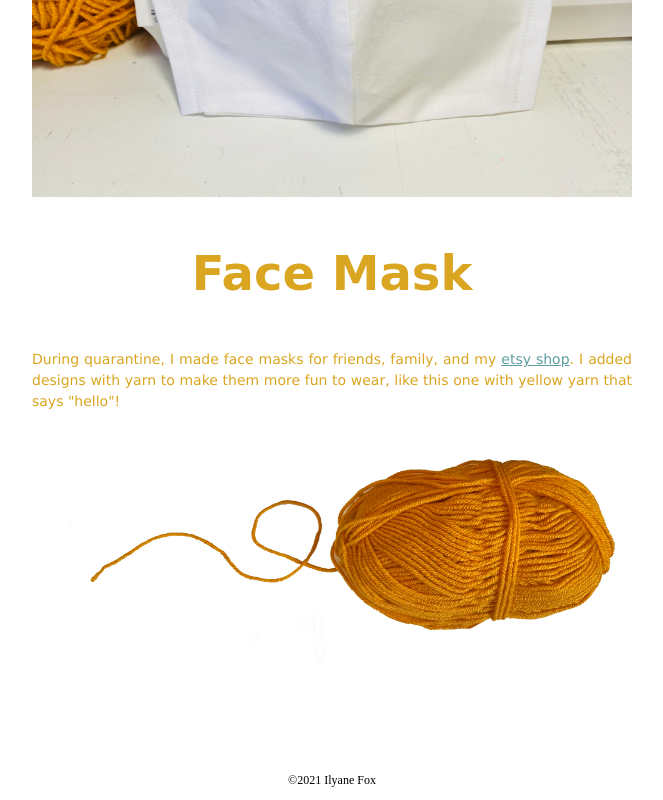
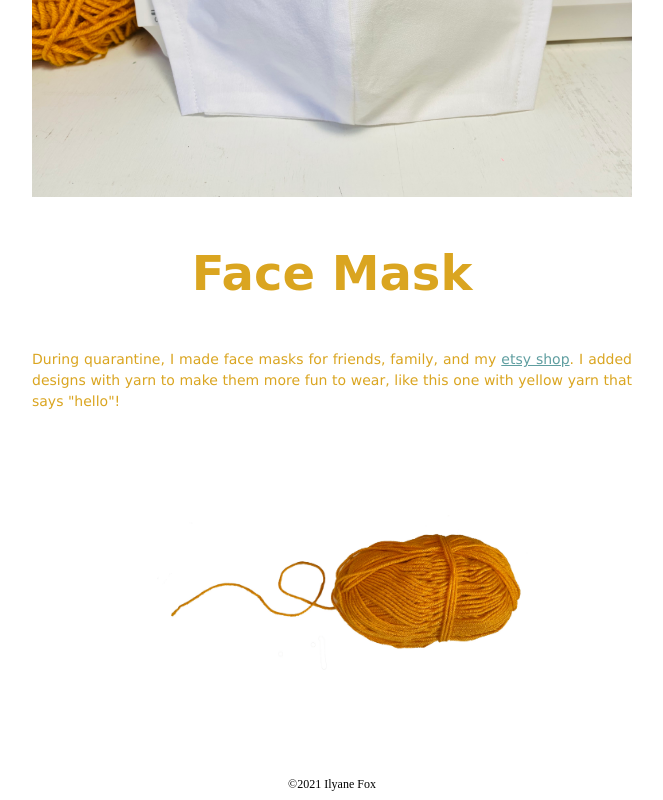
Before and after one commit to ilyanefox/html-me-something-ilyanefox, a website: page index.html in a window 1280 px wide. Shown: the part 4209-5009 px from the top of the page, without its empty margins (308-971 px from the left). Drawn offline with Linux system fonts and the light colour scheme; a web font is replaced by a local one.

Commit message:
changed image margins

```diff
--- a/index.html
+++ b/index.html
@@ -103,7 +103,7 @@
             </p>
          </section>
       </article>
-      <img id="topImage" src="images/Untitled-Artwork.jpg" alt="Ball of yarn" width="600">
+      <img class="bottomImage" src="images/Untitled-Artwork.jpg" alt="Ball of yarn" width="400">
    </main>
    <footer>
       &copy;2021 Ilyane Fox
--- a/styles.css
+++ b/styles.css
@@ -72,3 +72,7 @@ footer {
     margin-bottom: 50px;
     text-align: justify;
 }
+
+.bottomImage {
+    margin-top: 100px;
+}
```
